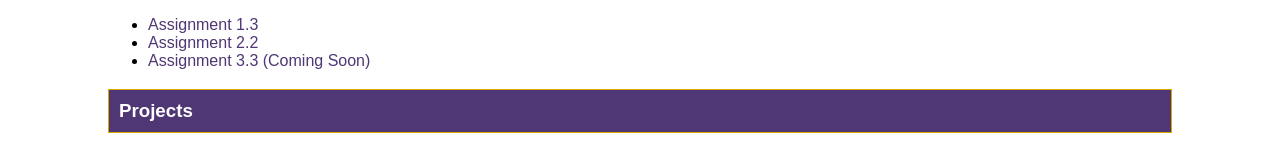
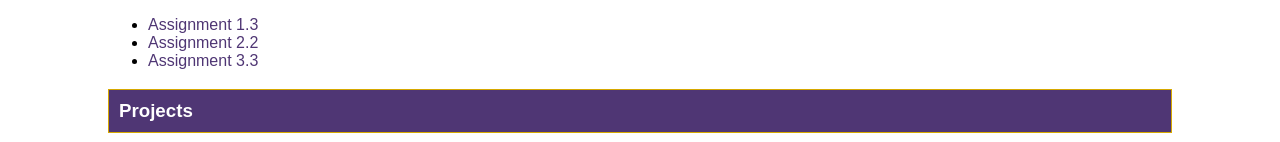
Before and after one commit to Mikey5007/csd-340, a plain HTML site: page index.html in a window 1280 px wide. Shown: the part 268-410 px from the top of the page. Drawn offline with Linux system fonts and the light colour scheme.

Commit message:
index.html

```diff
--- a/index.html
+++ b/index.html
@@ -25,7 +25,8 @@
 <ul>
   <li><a href="Erkol_Mod1_3.html">Assignment 1.3</a></li>
   <li><a href="module-2/Erko_Mod2_2.html">Assignment 2.2</a></li>
-  <li><a href="#">Assignment 3.3 (Coming Soon)</a></li>
+  <li><a href="module-3/Erkol_Mod3_3.html">Assignment 3.3</a></li>
+
 </ul>
 
     <h3>Projects</h3>
```
